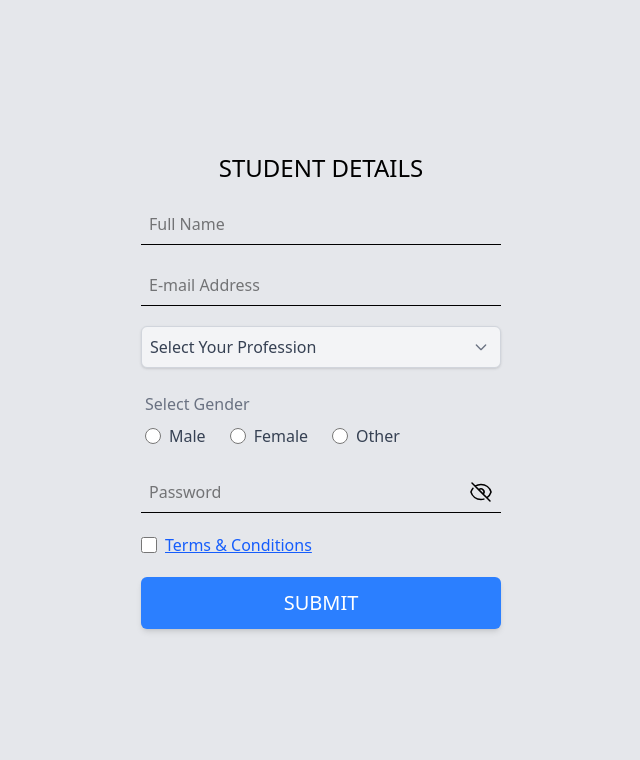
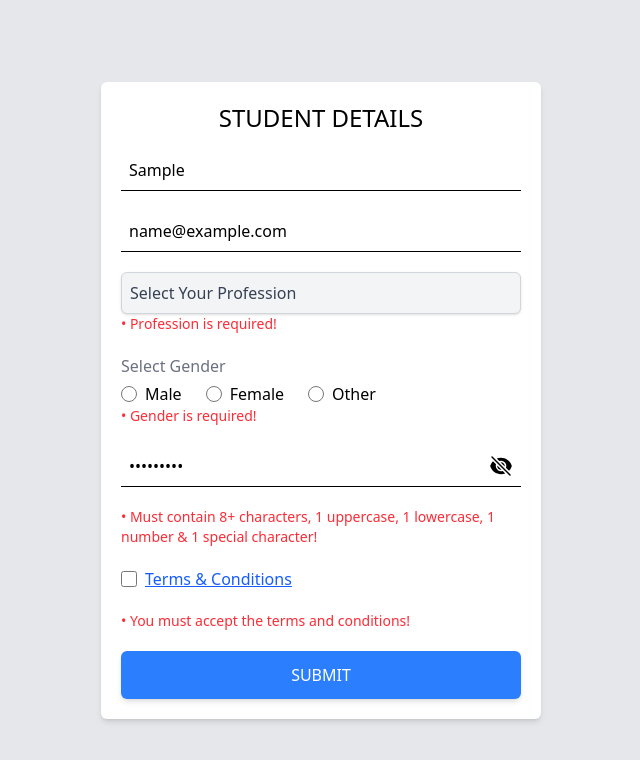
Before and after one commit to Rohit-Pakhre09/Comment-and-Review, a React (Vite) app: page / in a window 1280 px wide. Both pictures are taken after typing "Sample", "name@example.com", "Sample123" into the empty fields and a click on the button "SUBMIT". Shown: the top 760 px of the page, without its empty margins (319-959 px from the left). Built offline with nearby package versions, Linux system fonts and the light colour scheme.

Commit message:
Feat: Formik for state management & Yup for Validation.

```diff
--- a/package.json
+++ b/package.json
@@ -11,11 +11,13 @@
   },
   "dependencies": {
     "@tailwindcss/vite": "^4.1.11",
+    "formik": "^2.4.6",
     "react": "^19.1.0",
     "react-dom": "^19.1.0",
     "react-icon": "^1.0.0",
     "react-icons": "^5.5.0",
-    "tailwindcss": "^4.1.11"
+    "tailwindcss": "^4.1.11",
+    "yup": "^1.6.1"
   },
   "devDependencies": {
     "@eslint/js": "^9.30.1",
--- a/src/components/StudentForm.jsx
+++ b/src/components/StudentForm.jsx
@@ -1,6 +1,8 @@
+import { useFormik } from "formik";
+import * as Yup from "yup";
 import { useState } from "react";
 
-// Student Data Object
+// Initial Form Values
 const studentData = {
   name: "",
   email: "",
@@ -10,64 +12,102 @@ const studentData = {
   termsCondition: false,
 };
 
+// Yup Schema
+const schemaValidation = Yup.object({
+  name: Yup.string()
+    .min(5, "• Name must be at least 5 characters!")
+    .required("• Name is required!"),
+
+  email: Yup.string()
+    .email("• Invalid email format!")
+    .required("• Email is required!"),
+
+  profession: Yup.string()
+    .oneOf(
+      ["Freshman", "Sophomore", "Junior", "Senior"],
+      "• Invalid profession!"
+    )
+    .required("• Profession is required!"),
+
+  gender: Yup.string()
+    .oneOf(["Male", "Female", "Other"], "• Select a valid gender!")
+    .required("• Gender is required!"),
+
+  password: Yup.string()
+    .required("'• Password is required!")
+    .matches(
+      /^(?=.*[a-z])(?=.*[A-Z])(?=.*\d)(?=.*[!@#$%^&*()_\-+={}[\]|:;"'<>,.?/~`])[A-Za-z\d!@#$%^&*()_\-+={}[\]|:;"'<>,.?/~`]{8,}$/,
+      "• Must contain 8+ characters, 1 uppercase, 1 lowercase, 1 number & 1 special character!"
+    ),
+
+  termsCondition: Yup.boolean()
+    .oneOf([true], "• You must accept the terms and conditions!")
+    .required("• Terms & Condition must be accepted!"),
+});
+
 function StudentForm() {
-  const [input, setInput] = useState(studentData);
-  const { name, email, profession, gender, password, termsCondition } = input;
   const [eye, setEye] = useState(false);
 
-  // Handle Input Change
-  const settingData = (e) => {
-    const { name, value, type, checked } = e.target;
-    setInput({
-      ...input,
-      [name]: type === "checkbox" ? checked : value,
+  const formikObj = useFormik({
+    initialValues: studentData,
+    validationSchema: schemaValidation,
+    onSubmit: (values) => {
+      console.log("Submitted Values:", values);
+      formikObj.resetForm();
+    },
   });
-  };
-
-  // Handle Form Submission
-  const submitForm = (e) => {
-    e.preventDefault();
-    console.log(input);
-    setInput(studentData);
-  };
 
   return (
-    <div className="min-h-screen bg-gray-200 flex flex-col items-center justify-center">
-      <p className="text-2xl uppercase font-medium text-center">
+    <section className="min-h-screen bg-gray-200 flex flex-col items-center justify-center">
+      <section className="bg-white p-5 rounded-md shadow-md">
+        <p className="text-2xl uppercase font-medium text-center mb-4">
           Student Details
         </p>
 
         <form
-        className="h-auto w-90 sm:w-100 p-5 flex flex-col gap-5"
-        onSubmit={submitForm}
+          onSubmit={formikObj.handleSubmit}
+          className="w-70 sm:w-100  flex flex-col gap-5"
         >
           {/* Full Name */}
+          <div>
             <input
               type="text"
-          value={name}
               name="name"
+              value={formikObj.values.name}
               placeholder="Full Name"
-          onChange={settingData}
+              onChange={formikObj.handleChange}
+              onBlur={formikObj.handleBlur}
               className="border-b p-2 w-full outline-0"
             />
+            {formikObj.touched.name && formikObj.errors.name && (
+              <p className="text-red-500 text-sm">{formikObj.errors.name}</p>
+            )}
+          </div>
 
-        {/* Email Address */}
+          {/* Email */}
+          <div>
             <input
               type="email"
-          value={email}
               name="email"
+              value={formikObj.values.email}
               placeholder="E-mail Address"
-          onChange={settingData}
+              onChange={formikObj.handleChange}
+              onBlur={formikObj.handleBlur}
               className="border-b p-2 w-full outline-0"
             />
+            {formikObj.touched.email && formikObj.errors.email && (
+              <p className="text-red-500 text-sm">{formikObj.errors.email}</p>
+            )}
+          </div>
 
-        {/* Select Profession */}
+          {/* Profession */}
           <div className="relative inline-block w-full">
             <select
               name="profession"
-            value={profession}
-            onChange={settingData}
-            className="w-full appearance-none bg-gray-100 text-gray-700 p-2 rounded-md border border-gray-300 shadow focus:outline-none focus:ring-2 focus:ring-blue-300 cursor-pointer overflow-hidden text-ellipsis whitespace-nowrap"
+              value={formikObj.values.profession}
+              onChange={formikObj.handleChange}
+              onBlur={formikObj.handleBlur}
+              className="w-full appearance-none bg-gray-100 text-gray-700 p-2 rounded-md border border-gray-300 shadow focus:outline-none focus:ring-2 focus:ring-blue-300 cursor-pointer"
             >
               <option value="">Select Your Profession</option>
               <option value="Freshman">Freshman</option>
@@ -75,44 +115,38 @@ function StudentForm() {
               <option value="Junior">Junior</option>
               <option value="Senior">Senior</option>
             </select>
-
-          <div className="pointer-events-none absolute inset-y-0 right-3 flex items-center text-gray-500">
-            <svg
-              className="w-4 h-4"
-              fill="none"
-              stroke="currentColor"
-              strokeWidth="2"
-              viewBox="0 0 24 24"
-            >
-              <path
-                strokeLinecap="round"
-                strokeLinejoin="round"
-                d="M19 9l-7 7-7-7"
-              />
-            </svg>
-          </div>
+            {formikObj.touched.profession && formikObj.errors.profession && (
+              <p className="text-red-500 text-sm">
+                {formikObj.errors.profession}
+              </p>
+            )}
           </div>
 
-        {/* Gender Selection */}
-        <div className="p-1 flex flex-col gap-2">
+          {/* Gender */}
+          <div>
             <label className="text-gray-500 font-medium">Select Gender</label>
-          <div className="flex gap-6">
+            <div className="flex gap-6 mt-1">
               {["Male", "Female", "Other"].map((g) => (
-              <label key={g} className="flex items-center gap-2 cursor-pointer">
+                <label
+                  key={g}
+                  className="flex items-center gap-2 cursor-pointer"
+                >
                   <input
                     type="radio"
                     name="gender"
                     value={g}
-                  checked={gender === g}
-                  onChange={settingData}
-                  className={`w-4 h-4 accent-${
-                    g === "Female" ? "pink" : g === "Other" ? "gray" : "blue"
-                  }-600`}
+                    checked={formikObj.values.gender === g}
+                    onChange={formikObj.handleChange}
+                    onBlur={formikObj.handleBlur}
+                    className="w-4 h-4 accent-blue-600"
                   />
-                <span className="text-gray-700">{g}</span>
+                  <span>{g}</span>
                 </label>
               ))}
             </div>
+            {formikObj.touched.gender && formikObj.errors.gender && (
+              <p className="text-red-500 text-sm">{formikObj.errors.gender}</p>
+            )}
           </div>
 
           {/* Password */}
@@ -120,54 +154,49 @@ function StudentForm() {
             <input
               type={eye ? "text" : "password"}
               name="password"
-            value={password}
-            onChange={settingData}
+              value={formikObj.values.password}
+              onChange={formikObj.handleChange}
+              onBlur={formikObj.handleBlur}
               placeholder="Password"
               autoComplete="current-password"
               className="p-2 w-full outline-0"
             />
+
             <div
               className="absolute right-2 top-2 cursor-pointer"
               onClick={() => setEye(!eye)}
             >
-            {!eye ? (
+              {eye ? (
                 <svg
                   xmlns="http://www.w3.org/2000/svg"
-                fill="none"
                   viewBox="0 0 24 24"
-                strokeWidth="1.5"
-                stroke="currentColor"
-                className="w-6 h-6"
+                  fill="currentColor"
+                  class="size-6"
                 >
+                  <path d="M12 15a3 3 0 1 0 0-6 3 3 0 0 0 0 6Z" />
                   <path
-                  strokeLinecap="round"
-                  strokeLinejoin="round"
-                  d="M3.98 8.223A10.477 10.477 0 001.934 12C3.226 16.338 7.244 19.5 12 19.5c.993 0 1.953-.138 2.863-.395M6.228 6.228A10.451 10.451 0 0112 4.5c4.756 0 8.773 3.162 10.065 7.498a10.522 10.522 0 01-4.293 5.774M6.228 6.228L3 3m3.228 3.228 3.65 3.65m7.894 7.894L21 21m-3.228-3.228-3.65-3.65m0 0a3 3 0 10-4.243-4.243m4.242 4.242L9.88 9.88"
+                    fill-rule="evenodd"
+                    d="M1.323 11.447C2.811 6.976 7.028 3.75 12.001 3.75c4.97 0 9.185 3.223 10.675 7.69.12.362.12.752 0 1.113-1.487 4.471-5.705 7.697-10.677 7.697-4.97 0-9.186-3.223-10.675-7.69a1.762 1.762 0 0 1 0-1.113ZM17.25 12a5.25 5.25 0 1 1-10.5 0 5.25 5.25 0 0 1 10.5 0Z"
+                    clip-rule="evenodd"
                   />
                 </svg>
               ) : (
                 <svg
                   xmlns="http://www.w3.org/2000/svg"
-                fill="none"
                   viewBox="0 0 24 24"
-                strokeWidth="1.5"
-                stroke="currentColor"
-                className="w-6 h-6"
+                  fill="currentColor"
+                  class="size-6"
                 >
-                <path
-                  strokeLinecap="round"
-                  strokeLinejoin="round"
-                  d="M2.036 12.322a1.012 1.012 0 010-.639C3.423 7.51 7.36 4.5 12 4.5c4.638 0 8.573 3.007 9.963 7.178.07.207.07.431 0 .639C20.577 16.49 16.64 19.5 12 19.5c-4.638 0-8.573-3.007-9.963-7.178Z"
-                />
-                <path
-                  strokeLinecap="round"
-                  strokeLinejoin="round"
-                  d="M15 12a3 3 0 11-6 0 3 3 0 016 0Z"
-                />
+                  <path d="M3.53 2.47a.75.75 0 0 0-1.06 1.06l18 18a.75.75 0 1 0 1.06-1.06l-18-18ZM22.676 12.553a11.249 11.249 0 0 1-2.631 4.31l-3.099-3.099a5.25 5.25 0 0 0-6.71-6.71L7.759 4.577a11.217 11.217 0 0 1 4.242-.827c4.97 0 9.185 3.223 10.675 7.69.12.362.12.752 0 1.113Z" />
+                  <path d="M15.75 12c0 .18-.013.357-.037.53l-4.244-4.243A3.75 3.75 0 0 1 15.75 12ZM12.53 15.713l-4.243-4.244a3.75 3.75 0 0 0 4.244 4.243Z" />
+                  <path d="M6.75 12c0-.619.107-1.213.304-1.764l-3.1-3.1a11.25 11.25 0 0 0-2.63 4.31c-.12.362-.12.752 0 1.114 1.489 4.467 5.704 7.69 10.675 7.69 1.5 0 2.933-.294 4.242-.827l-2.477-2.477A5.25 5.25 0 0 1 6.75 12Z" />
                 </svg>
               )}
             </div>
           </div>
+          {formikObj.touched.password && formikObj.errors.password && (
+            <p className="text-red-500 text-sm">{formikObj.errors.password}</p>
+          )}
 
           {/* Terms and Conditions */}
           <div className="flex items-center gap-2">
@@ -175,23 +204,31 @@ function StudentForm() {
               <input
                 type="checkbox"
                 name="termsCondition"
-              checked={termsCondition}
-              onChange={settingData}
+                checked={formikObj.values.termsCondition}
+                onChange={formikObj.handleChange}
+                onBlur={formikObj.handleBlur}
                 className="w-4 h-4 cursor-pointer accent-blue-600 bg-gray-100"
               />
               <span className="underline">Terms & Conditions</span>
             </label>
           </div>
+          {formikObj.touched.termsCondition &&
+            formikObj.errors.termsCondition && (
+              <p className="text-red-500 text-sm">
+                {formikObj.errors.termsCondition}
+              </p>
+            )}
 
           {/* Submit Button */}
           <button
             type="submit"
-          className="flex justify-center items-center p-3 bg-blue-500 shadow-md cursor-pointer rounded-md font-medium uppercase text-xl text-white"
+            className="p-3 bg-blue-500 shadow-md rounded-md font-medium uppercase text-white cursor-pointer"
           >
             Submit
           </button>
         </form>
-    </div>
+      </section>
+    </section>
   );
 }
 
```
Also changed, not shown: 1 other file (tests, documents, lock files or other folders). Lines whose indentation alone changed are shown as unchanged.
